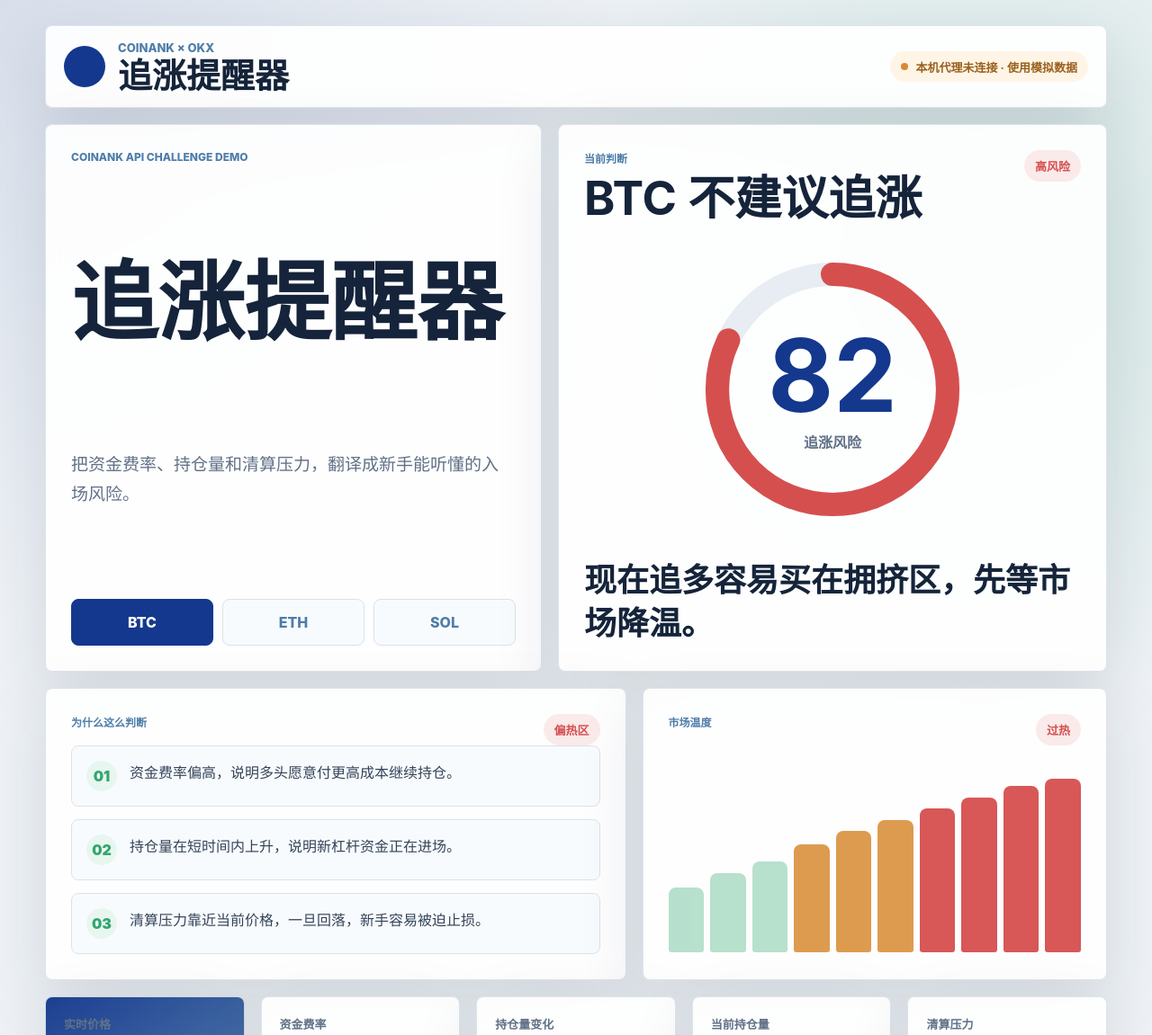
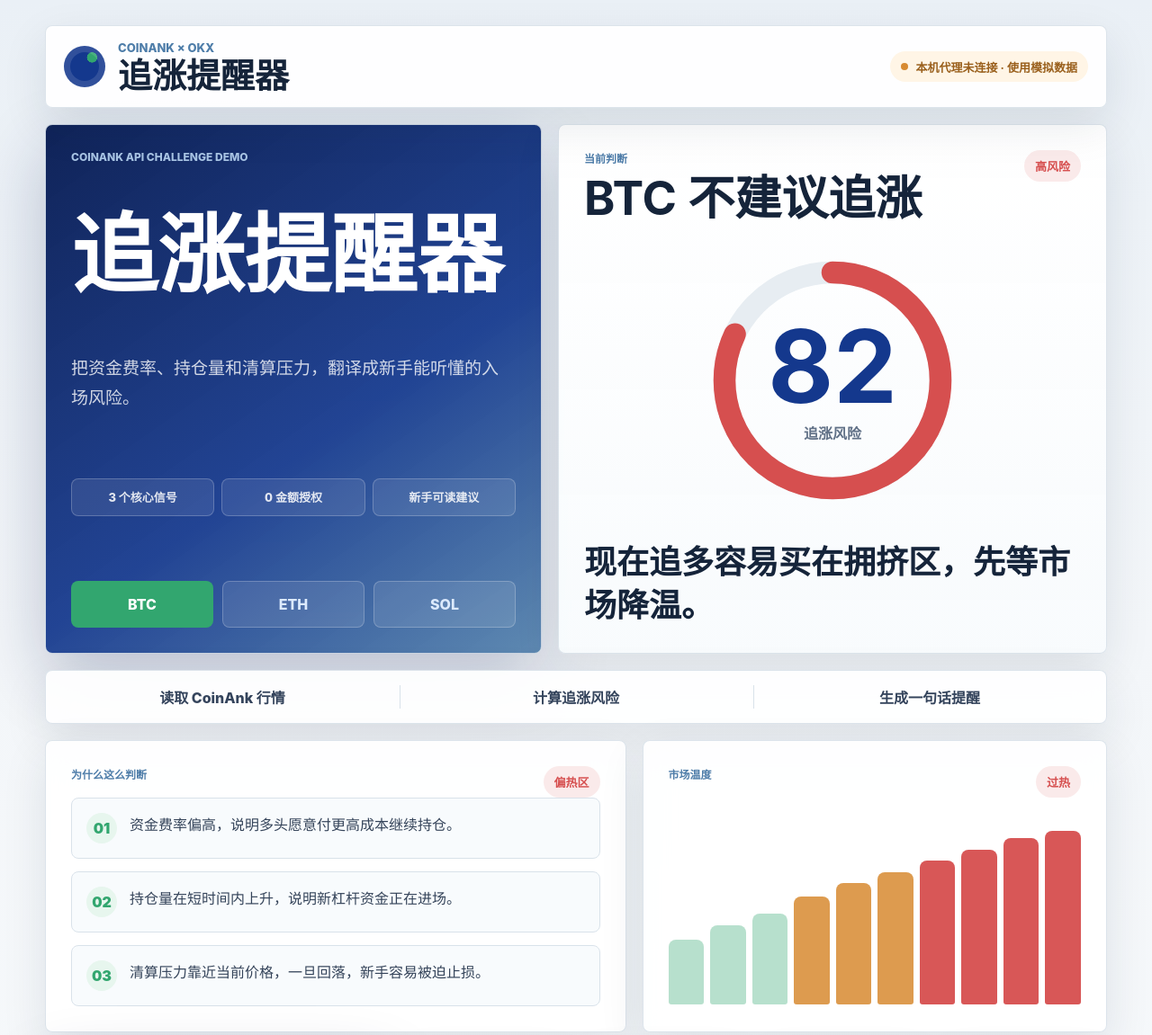
Before and after one commit to ELLE0928/CoinAnk_tracker, a website: page index.html in a window 1280 px wide. Shown: the top 1151 px of the page at 90% size. Drawn offline with Linux system fonts and the light colour scheme; no server answers.

Commit message:
Refine visual design for challenge demo

```diff
--- a/index.html
+++ b/index.html
@@ -27,6 +27,11 @@
           <p class="eyebrow">CoinAnk API Challenge Demo</p>
           <h1>追涨提醒器</h1>
           <p class="lede">把资金费率、持仓量和清算压力，翻译成新手能听懂的入场风险。</p>
+          <div class="proof-strip" aria-label="演示能力">
+            <span>3 个核心信号</span>
+            <span>0 金额授权</span>
+            <span>新手可读建议</span>
+          </div>
           <div class="coin-switcher" role="tablist" aria-label="选择币种">
             <button class="coin-button is-active" type="button" data-symbol="BTC" role="tab" aria-selected="true">BTC</button>
             <button class="coin-button" type="button" data-symbol="ETH" role="tab" aria-selected="false">ETH</button>
@@ -56,6 +61,12 @@
 
           <p class="plain-advice" id="plainAdvice">现在追多容易买在拥挤区，先等市场降温。</p>
         </article>
+      </section>
+
+      <section class="flow-strip" aria-label="工作流程">
+        <span>读取 CoinAnk 行情</span>
+        <span>计算追涨风险</span>
+        <span>生成一句话提醒</span>
       </section>
 
       <section class="dashboard-grid">
--- a/styles.css
+++ b/styles.css
@@ -1,16 +1,18 @@
 :root {
   --navy: #14388d;
+  --navy-deep: #0b1f55;
   --blue: #4e7da9;
   --mint: #32a66f;
   --mint-soft: #e7f6ee;
-  --bg: #eef2f6;
+  --bg: #f3f6f9;
   --panel: #ffffff;
   --ink: #15243a;
   --muted: #617187;
   --line: #d9e2ea;
   --amber: #d78a31;
   --red: #d64f4f;
-  --shadow: 0 24px 70px rgba(21, 36, 58, 0.13);
+  --shadow: 0 18px 50px rgba(21, 36, 58, 0.10);
+  --shadow-strong: 0 28px 76px rgba(11, 31, 85, 0.24);
 }
 
 * {
@@ -21,8 +23,7 @@
   margin: 0;
   min-height: 100vh;
   background:
-    radial-gradient(circle at top left, rgba(20, 56, 141, 0.10), transparent 34%),
-    radial-gradient(circle at 85% 18%, rgba(50, 166, 111, 0.14), transparent 30%),
+    linear-gradient(180deg, #eaf0f6 0%, var(--bg) 42%, #f8fafc 100%),
     var(--bg);
   color: var(--ink);
   font-family: -apple-system, BlinkMacSystemFont, "Segoe UI", "PingFang SC", "Microsoft YaHei", sans-serif;
@@ -40,7 +41,8 @@
 .insight-panel,
 .heat-panel,
 .metric,
-.one-line-panel {
+.one-line-panel,
+.flow-strip {
   border: 1px solid rgba(217, 226, 234, 0.92);
   background: rgba(255, 255, 255, 0.92);
   box-shadow: var(--shadow);
@@ -48,6 +50,9 @@
 }
 
 .topbar {
+  position: sticky;
+  top: 14px;
+  z-index: 10;
   display: flex;
   align-items: center;
   justify-content: space-between;
@@ -68,7 +73,10 @@
   width: 46px;
   height: 46px;
   border-radius: 50%;
-  background: var(--navy);
+  background:
+    radial-gradient(circle at 68% 28%, var(--mint) 0 12%, transparent 13%),
+    var(--navy);
+  box-shadow: inset 0 0 0 7px rgba(255, 255, 255, 0.12);
 }
 
 .brand-copy {
@@ -124,7 +132,8 @@
 .hero-grid,
 .dashboard-grid,
 .metric-grid,
-.one-line-panel {
+.one-line-panel,
+.flow-strip {
   margin-top: 18px;
 }
 
@@ -147,6 +156,22 @@
   min-height: 420px;
   display: grid;
   align-content: space-between;
+  position: relative;
+  overflow: hidden;
+  background:
+    linear-gradient(145deg, rgba(11, 31, 85, 0.98), rgba(20, 56, 141, 0.94) 58%, rgba(78, 125, 169, 0.90));
+  box-shadow: var(--shadow-strong);
+}
+
+.hero-copy .eyebrow,
+.hero-copy h1,
+.hero-copy .lede {
+  position: relative;
+  z-index: 1;
+}
+
+.hero-copy .eyebrow {
+  color: #a8c4e4;
 }
 
 .eyebrow,
@@ -174,6 +199,11 @@
   letter-spacing: 0;
 }
 
+.hero-copy h1 {
+  color: #fff;
+  max-width: 6em;
+}
+
 h2 {
   margin-bottom: 0;
   font-size: clamp(28px, 5vw, 52px);
@@ -189,7 +219,36 @@
   line-height: 1.75;
 }
 
+.hero-copy .lede {
+  color: rgba(255, 255, 255, 0.80);
+}
+
+.proof-strip {
+  position: relative;
+  z-index: 1;
+  display: grid;
+  grid-template-columns: repeat(3, minmax(0, 1fr));
+  gap: 8px;
+  margin: 26px 0;
+}
+
+.proof-strip span {
+  min-height: 42px;
+  display: grid;
+  place-items: center;
+  padding: 0 10px;
+  border: 1px solid rgba(255, 255, 255, 0.22);
+  border-radius: 8px;
+  background: rgba(255, 255, 255, 0.09);
+  color: rgba(255, 255, 255, 0.86);
+  font-size: 13px;
+  font-weight: 800;
+  text-align: center;
+}
+
 .coin-switcher {
+  position: relative;
+  z-index: 1;
   display: grid;
   grid-template-columns: repeat(3, minmax(76px, 1fr));
   gap: 10px;
@@ -207,6 +266,12 @@
   transition: transform 160ms ease, background 160ms ease, color 160ms ease, border-color 160ms ease;
 }
 
+.hero-copy .coin-button {
+  border-color: rgba(255, 255, 255, 0.22);
+  background: rgba(255, 255, 255, 0.10);
+  color: #dceafe;
+}
+
 .coin-button:hover {
   transform: translateY(-1px);
 }
@@ -222,9 +287,17 @@
   color: #fff;
 }
 
+.hero-copy .coin-button.is-active {
+  border-color: rgba(50, 166, 111, 0.85);
+  background: var(--mint);
+  color: #fff;
+}
+
 .signal-card {
   display: grid;
   gap: 24px;
+  background:
+    linear-gradient(180deg, rgba(255, 255, 255, 0.98), rgba(248, 251, 253, 0.96));
 }
 
 .signal-top,
@@ -248,7 +321,7 @@
 
 .score-orbit {
   position: relative;
-  width: min(100%, 320px);
+  width: min(100%, 300px);
   aspect-ratio: 1;
   margin: 0 auto;
 }
@@ -303,6 +376,35 @@
   font-size: clamp(22px, 4vw, 36px);
   font-weight: 850;
   line-height: 1.35;
+}
+
+.flow-strip {
+  display: grid;
+  grid-template-columns: repeat(3, minmax(0, 1fr));
+  gap: 1px;
+  overflow: hidden;
+  border-radius: 8px;
+}
+
+.flow-strip span {
+  position: relative;
+  min-height: 58px;
+  display: grid;
+  place-items: center;
+  padding: 0 16px;
+  color: #34445c;
+  font-weight: 850;
+  text-align: center;
+}
+
+.flow-strip span + span::before {
+  content: "";
+  position: absolute;
+  left: 0;
+  top: 16px;
+  bottom: 16px;
+  width: 1px;
+  background: var(--line);
 }
 
 .dashboard-grid {
@@ -372,7 +474,7 @@
 
 .metric-grid {
   display: grid;
-  grid-template-columns: repeat(5, minmax(0, 1fr));
+  grid-template-columns: repeat(6, minmax(0, 1fr));
   gap: 18px;
 }
 
@@ -383,7 +485,9 @@
 }
 
 .metric-spotlight {
+  grid-column: span 2;
   background: linear-gradient(145deg, rgba(20, 56, 141, 0.96), rgba(78, 125, 169, 0.92));
+  box-shadow: var(--shadow-strong);
 }
 
 .metric-spotlight span,
@@ -432,7 +536,8 @@
   padding: 18px;
   border: 1px solid var(--line);
   border-radius: 8px;
-  background: linear-gradient(135deg, #f7fbfd, var(--mint-soft));
+  background:
+    linear-gradient(135deg, #f7fbfd, var(--mint-soft));
 }
 
 .source-card strong {
@@ -476,17 +581,36 @@
   .hero-grid,
   .dashboard-grid,
   .metric-grid,
-  .one-line-panel {
+  .one-line-panel,
+  .flow-strip,
+  .proof-strip {
     grid-template-columns: 1fr;
+  }
+
+  .topbar {
+    position: static;
   }
 
   .hero-copy {
     min-height: 360px;
   }
 
+  .flow-strip span + span::before {
+    left: 18px;
+    right: 18px;
+    top: 0;
+    bottom: auto;
+    width: auto;
+    height: 1px;
+  }
+
   .brand-mark {
     width: 38px;
     height: 38px;
+  }
+
+  .metric-spotlight {
+    grid-column: auto;
   }
 }
 
```
